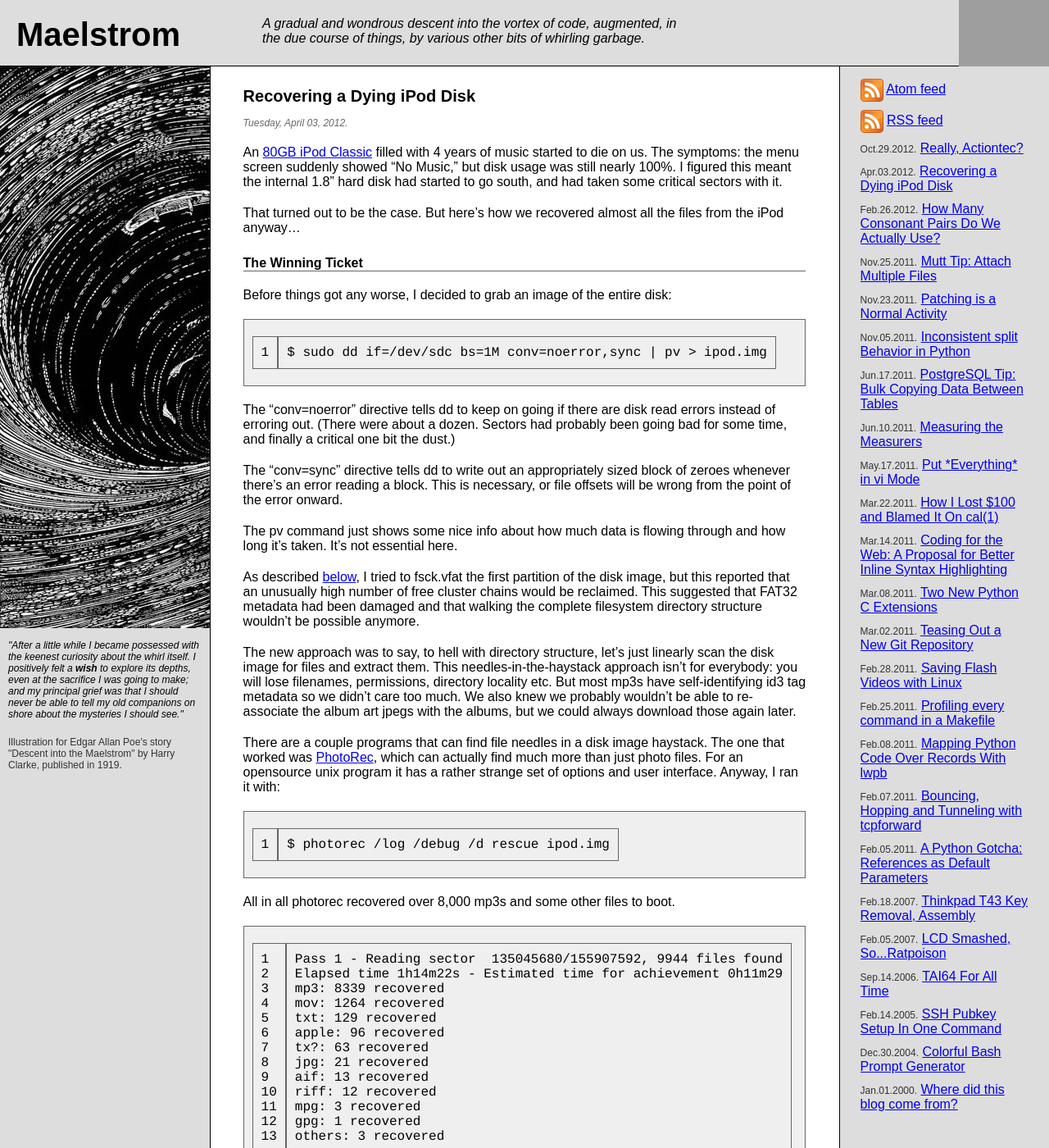
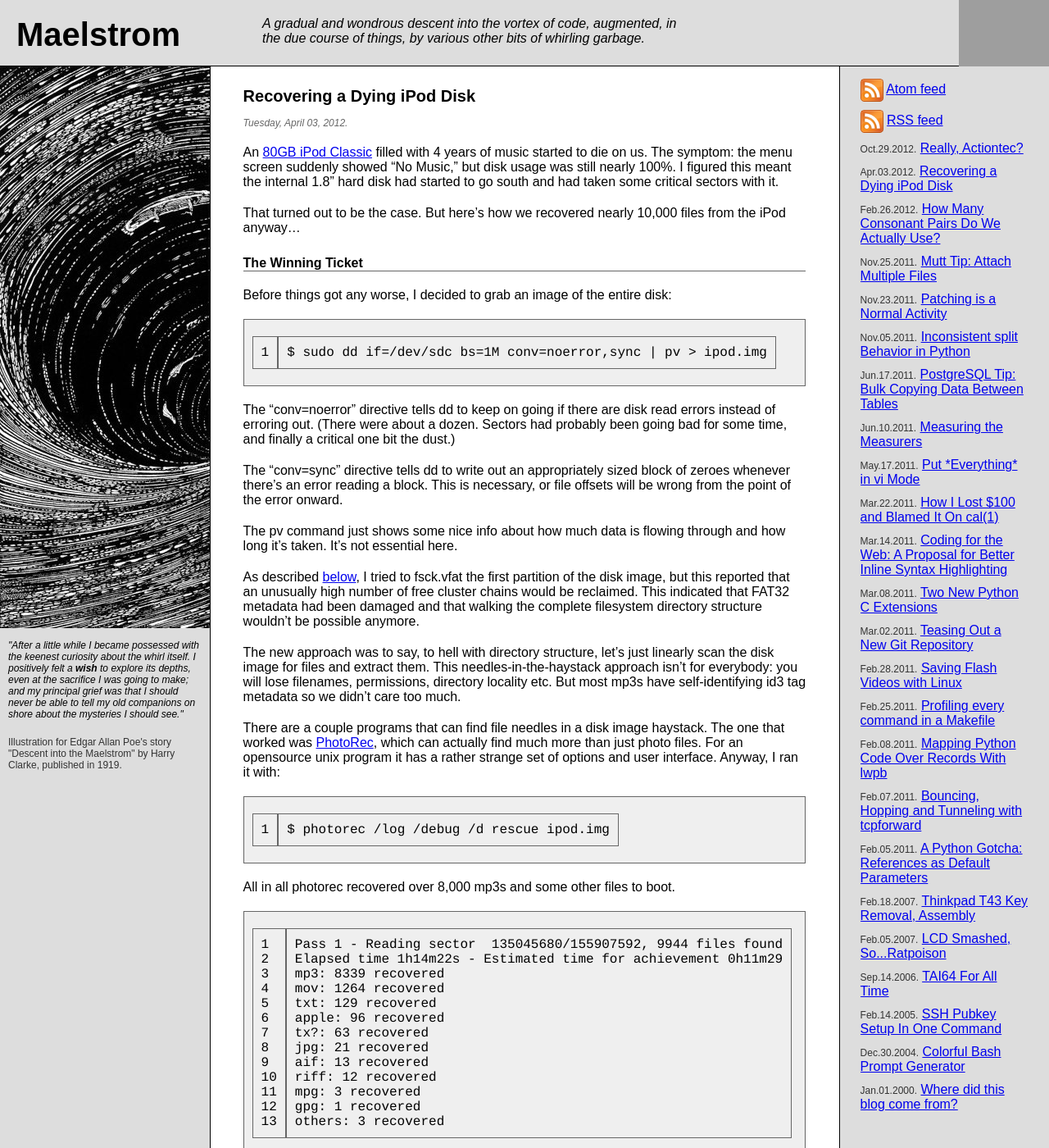
Before and after one commit to acg/acg.github.com, a Jekyll site: the page built from _posts/2012-04-03-recovering-a-dying-ipod-disk.markdown, in a window 1280 px wide and 1400 px high. Shown: the whole window at 82% size. Built offline with Jekyll 4.4.1, drawn with Linux system fonts in a browser that asks for light colours; Markdown is read by kramdown in place of the engine named in the settings; comment, search, counter and statistics services are not loaded; some of the changed text lies outside the part shown; grey boxes are pictures that could not be loaded.

Commit message:
a few small updates to ipod recovery post

```diff
--- a/_posts/2012-04-03-recovering-a-dying-ipod-disk.markdown
+++ b/_posts/2012-04-03-recovering-a-dying-ipod-disk.markdown
@@ -4,9 +4,9 @@ title: Recovering a Dying iPod Disk
 root: ../../..
 ---
 
-An [80GB iPod Classic](http://en.wikipedia.org/wiki/IPod_Classic#Sixth_generation) filled with 4 years of music started to die on us. The symptoms: the menu screen suddenly showed "No Music," but disk usage was still nearly 100%. I figured this meant the internal 1.8" hard disk had started to go south, and had taken some critical sectors with it.
+An [80GB iPod Classic](http://en.wikipedia.org/wiki/IPod_Classic#Sixth_generation) filled with 4 years of music started to die on us. The symptom: the menu screen suddenly showed "No Music," but disk usage was still nearly 100%. I figured this meant the internal 1.8" hard disk had started to go south and had taken some critical sectors with it.
 
-That turned out to be the case. But here's how we recovered almost all the files from the iPod anyway...
+That turned out to be the case. But here's how we recovered nearly 10,000 files from the iPod anyway...
 
 ### The Winning Ticket ###
 
@@ -20,9 +20,9 @@ The "conv=sync" directive tells dd to write out an appropriately sized block of
 
 The pv command just shows some nice info about how much data is flowing through and how long it's taken. It's not essential here.
 
-As described [below](#deadends_and_other_things_we_tried), I tried to fsck.vfat the first partition of the disk image, but this reported that an unusually high number of free cluster chains would be reclaimed. This suggested that FAT32 metadata had been damaged and that walking the complete filesystem directory structure wouldn't be possible anymore.
+As described [below](#deadends_and_other_things_we_tried), I tried to fsck.vfat the first partition of the disk image, but this reported that an unusually high number of free cluster chains would be reclaimed. This indicated that FAT32 metadata had been damaged and that walking the complete filesystem directory structure wouldn't be possible anymore.
 
-The new approach was to say, to hell with directory structure, let's just linearly scan the disk image for files and extract them. This needles-in-the-haystack approach isn't for everybody: you will lose filenames, permissions, directory locality etc. But most mp3s have self-identifying id3 tag metadata so we didn't care too much. We also knew we probably wouldn't be able to re-associate the album art jpegs with the albums, but we could always download those again later.
+The new approach was to say, to hell with directory structure, let's just linearly scan the disk image for files and extract them. This needles-in-the-haystack approach isn't for everybody: you will lose filenames, permissions, directory locality etc. But most mp3s have self-identifying id3 tag metadata so we didn't care too much.
 
 There are a couple programs that can find file needles in a disk image haystack. The one that worked was [PhotoRec](http://www.cgsecurity.org/wiki/PhotoRec), which can actually find much more than just photo files. For an opensource unix program it has a rather strange set of options and user interface. Anyway, I ran it with:
 
@@ -81,11 +83,9 @@ To run fsck on the disk image file, we needed to extract the lone FAT32 partitio
     Device Boot         Start         End      Blocks   Id  System
     ipod.img1              63    19488469    77953628    b  W95 FAT32
 
-It started at sector 63, and sectors are 4096 bytes, so the byte offset was 4096 \* 63 = 258048.
-
 A trick to extract the partition image:
 
-     $ { dd bs=258048 skip=1 count=0 ; pv ; } < ipod.img > ipod.img.part1
+     $ { dd bs=4096 skip=63 count=0 ; pv ; } < ipod.img > ipod.img.part1
 
 This took a while. Disks are slow.
 
```
Also changed, not shown: other parts of _posts/2012-04-03-recovering-a-dying-ipod-disk.markdown (+5 -3 lines).
